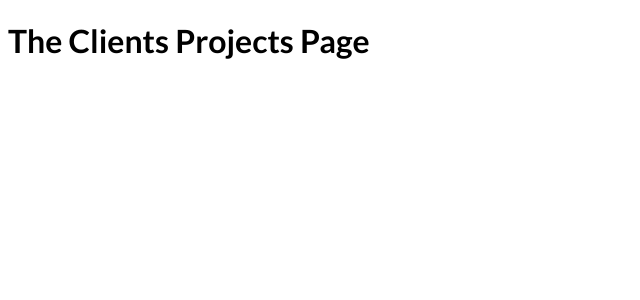
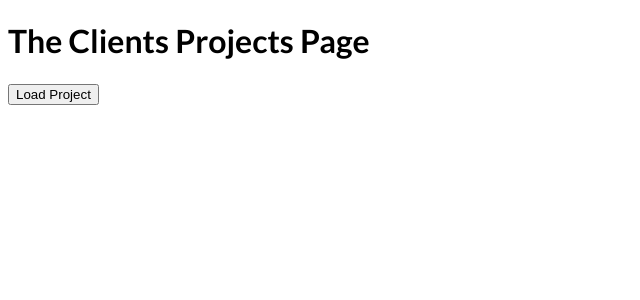
Before and after one commit to tichif/next-course, a Next.js app: page /clients/mary in a window 1280 px wide. Shown: the top 300 px of the page, without its empty margins (0-640 px from the left). Built offline with nearby package versions, Linux system fonts and the light colour scheme.

Commit message:
Navigate programmatically

```diff
--- a/pages/clients/[clientId]/index.js
+++ b/pages/clients/[clientId]/index.js
@@ -1,7 +1,16 @@
+import { useRouter } from 'next/router';
+
 const ClientsProjectPage = () => {
+  const router = useRouter();
+
+  const buttonClickedHandler = () => {
+    router.push('/clients/tichif/123');
+  };
+
   return (
     <div>
       <h1>The Clients Projects Page</h1>
+      <button onClick={buttonClickedHandler}>Load Project</button>
     </div>
   );
 };
```
